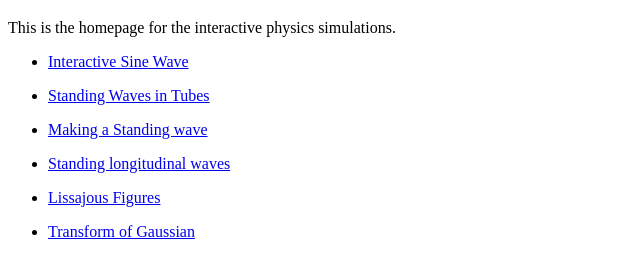
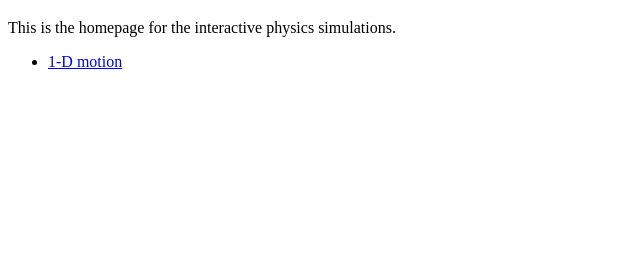
Before and after one commit to PDS-256/physics, a plain HTML site: page index.html in a window 1280 px wide. Shown: the part 61-336 px from the top of the page, without its empty margins (0-640 px from the left). Drawn offline with Linux system fonts and the light colour scheme.

Commit message:
Update index.html

```diff
--- a/index.html
+++ b/index.html
@@ -10,23 +10,8 @@
   <p>This is the homepage for the interactive physics simulations.</p>
   <!-- Future links to simulations can go here -->
   <nav>
-  <ul>
-    <li><a href="sine-wave.html">Interactive Sine Wave</a></li>
-  </ul>
-  <ul>
-    <li><a href="standing-waves-in-tube.html">Standing Waves in Tubes</a></li>
-  </ul>
-  <ul>
-    <li><a href="building-standing-wave.html">Making a Standing wave</a></li>
-  </ul>
-  <ul>
-    <li><a href="standing-longitudinal-waves.html">Standing longitudinal waves</a></li>
-  </ul>
-  <ul>
-    <li><a href="twosound.html">Lissajous Figures</a></li>
-  </ul>
-    <ul>
-    <li><a href="modern-psik.html">Transform of Gaussian</a></li>
+   <ul>
+    <li><a href="1Dmotion.html">1-D motion</a></li>
   </ul>
 </nav>
 </body>
```
